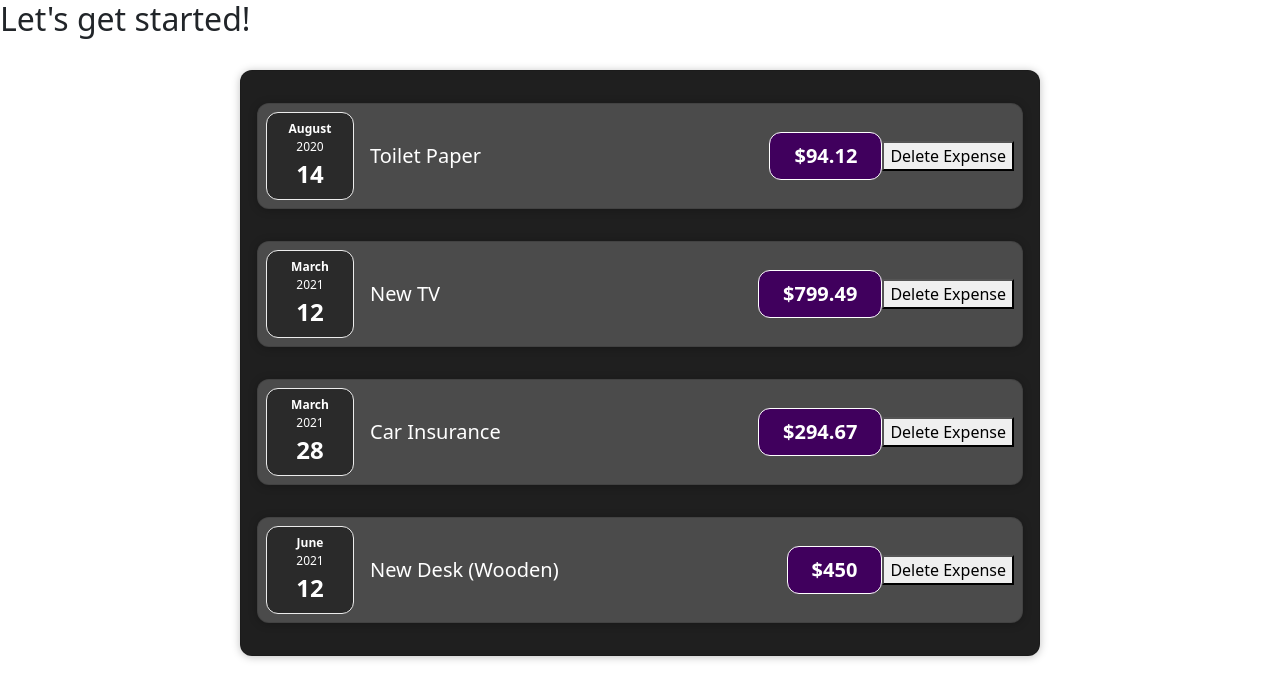
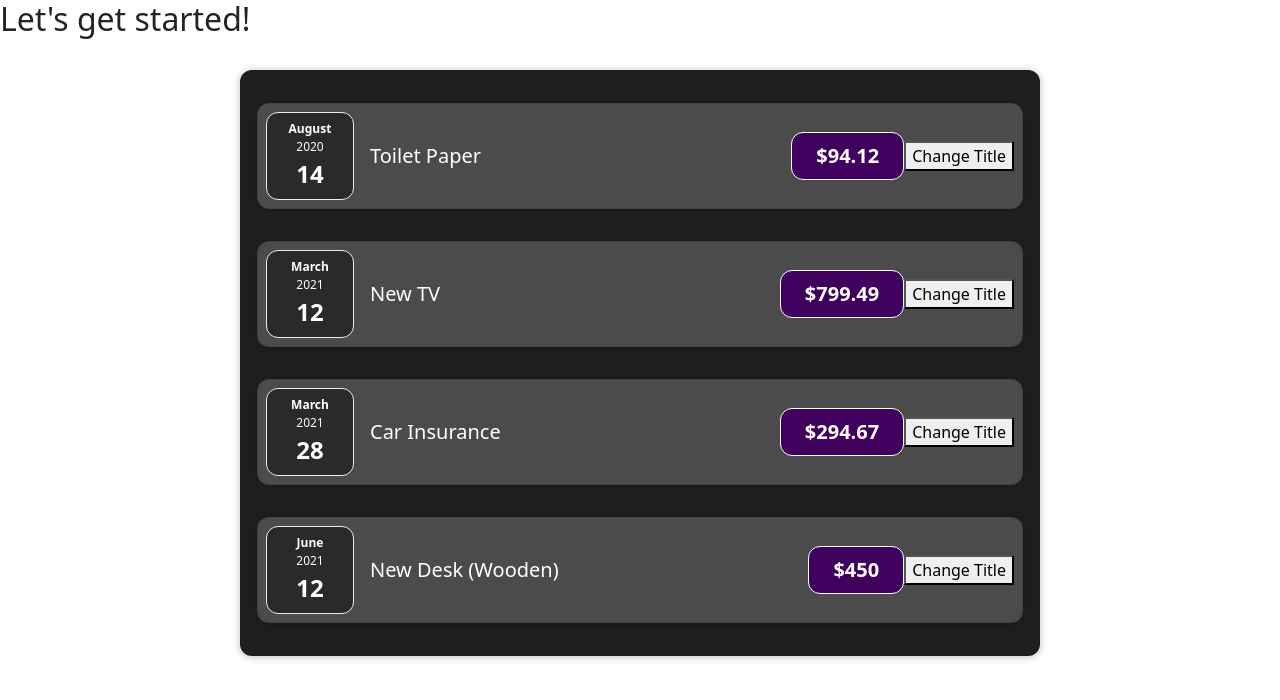
Before and after one commit to nidhijagga/demo-react, a React (Create React App) app: page / in a window 1280 px wide. Shown: the top 700 px of the page. Built offline with nearby package versions, Linux system fonts and the light colour scheme.

Commit message:
Manipulating the DOM - React States

```diff
--- a/src/components/ExpenseItem.js
+++ b/src/components/ExpenseItem.js
@@ -1,20 +1,23 @@
 import ExpenseDate from "./ExpenseDate";
 import Card from "./Card";
 import "./ExpenseItem.css";
+import { useState } from "react";
 
 const ExpenseItem =(props)=> {
-  const deleteExpense = () => {
-    const cardElement = document.querySelector('.expense-item');
-    cardElement.remove();
-  }
+  // const deleteExpense = () => {
+  //   const cardElement = document.querySelector('.expense-item');
+  //   cardElement.remove();
+  // }
+  const [title, setTitle] = useState(props.title);
   return (
     <Card className="expense-item">
       <ExpenseDate date={props.date} />
       <div className="expense-item__description">
-        <h2>{props.title}</h2>
+        <h2>{title}</h2>
         <div className="expense-item__price">${props.amount}</div>
       </div>
-      <button onClick={deleteExpense}> Delete Expense </button>
+      {/* <button onClick={deleteExpense}> Delete Expense </button> */}
+      <button onClick={()=>{setTitle("Updated!")}}> Change Title </button>
     </Card>
   );
 }
```
